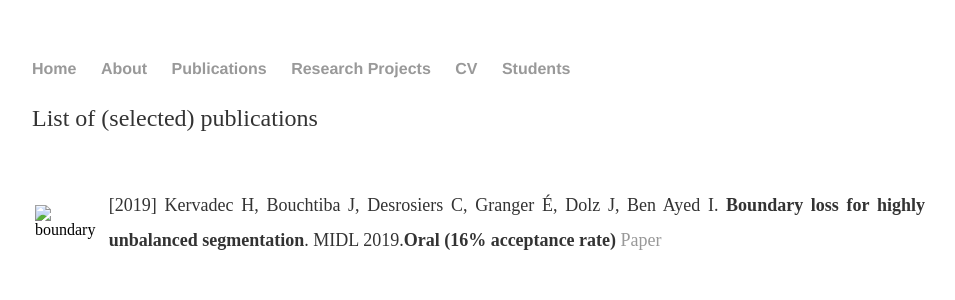
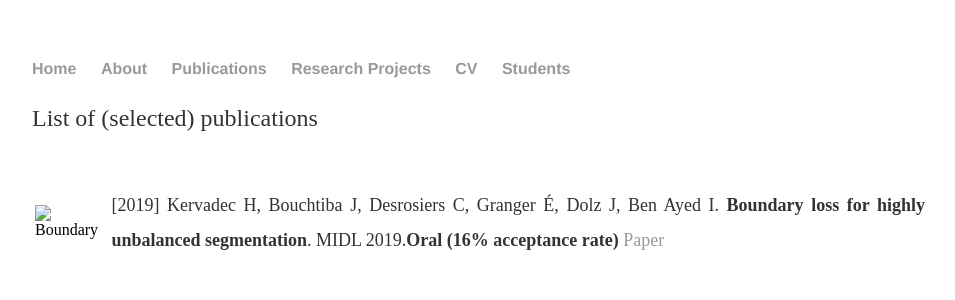
Before and after one commit to josedolz/josedolz.github.io, a Jekyll site: the page built from publications/index.html, in a window 1280 px wide. Shown: the top 300 px of the page, without its empty margins (160-1115 px from the left). Built offline with Jekyll 4.4.1, drawn with Linux system fonts in a browser that asks for light colours.

Commit message:
Update index.html

```diff
--- a/publications/index.html
+++ b/publications/index.html
@@ -8,7 +8,7 @@ title: publications
 	<p>List of (selected) publications </p>
 	<table>
     <tr>
-        <td><img src="images/surfaceloss.png" alt="boundary" class="image left" width="175px" /></td>
+        <td><img src="images/surfaceloss.png" alt="Boundary" class="image left" width="175px" /></td>
         <td><p align="justify"><font size="4">[2019] Kervadec H, Bouchtiba J, Desrosiers C, Granger É, Dolz J, Ben Ayed I. <b>Boundary loss for highly unbalanced segmentation</b>. MIDL 2019.<b>Oral (16% acceptance rate)</b> <a href="https://www.etsmtl.ca/recherche/professeurs-chercheurs/jdolz/">Paper</a> </font>
     </td></p>
     </tr>
```
